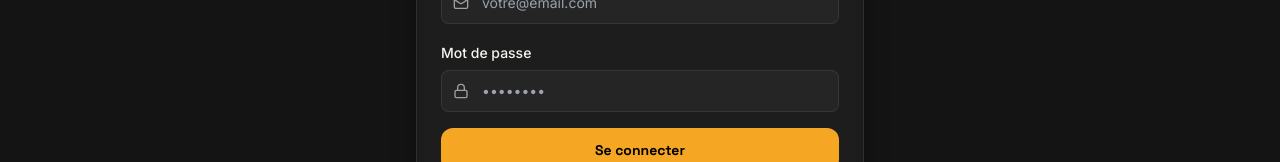
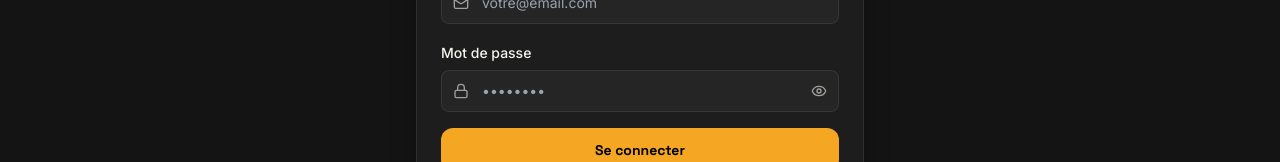
Before and after one commit to hatchoune/kitchen-mix, a Next.js app: page /connexion in a window 1280 px wide. Shown: the part 420-582 px from the top of the page. Built offline with nearby package versions, Linux system fonts and the light colour scheme; no server answers.

Commit message:
see-password

```diff
--- a/app/connexion/page.tsx
+++ b/app/connexion/page.tsx
@@ -4,7 +4,7 @@ import { useState, useEffect, Suspense } from "react";
 import { useRouter, useSearchParams } from "next/navigation";
 import { useForm } from "react-hook-form";
 import { zodResolver } from "@hookform/resolvers/zod";
-import { Mail, Lock, UserIcon, Wand2 } from "lucide-react";
+import { Mail, Lock, UserIcon, Wand2, Eye, EyeOff } from "lucide-react";
 import { useAuth } from "@/hooks/useAuth";
 import Logo from "@/components/ui/Logo";
 import { cn } from "@/lib/utils";
@@ -22,7 +22,8 @@ function ConnexionContent() {
   const [error, setError] = useState("");
   const [success, setSuccess] = useState("");
   const [submitting, setSubmitting] = useState(false);
-
+  const [showLoginPassword, setShowLoginPassword] = useState(false);
+  const [showRegisterPassword, setShowRegisterPassword] = useState(false);
   const {
     user,
     loading,
@@ -164,11 +165,23 @@ function ConnexionContent() {
               <div className="relative">
                 <Lock className="absolute left-3 top-1/2 -translate-y-1/2 w-4 h-4 text-muted-foreground" />
                 <input
-                  type="password"
+                  type={showLoginPassword ? "text" : "password"}
                   {...loginForm.register("password")}
                   placeholder="••••••••"
-                  className="w-full bg-card border border-border rounded-lg pl-10 pr-4 py-2.5 text-sm"
+                  className="w-full bg-card border border-border rounded-lg pl-10 pr-10 py-2.5 text-sm"
                 />
+                <button
+                  type="button"
+                  onClick={() => setShowLoginPassword((v) => !v)}
+                  className="absolute right-3 top-1/2 -translate-y-1/2 text-muted-foreground hover:text-foreground transition-colors"
+                  tabIndex={-1}
+                >
+                  {showLoginPassword ? (
+                    <EyeOff className="w-4 h-4" />
+                  ) : (
+                    <Eye className="w-4 h-4" />
+                  )}
+                </button>
               </div>
               {loginForm.formState.errors.password && (
                 <p className="text-xs text-error">
@@ -233,11 +246,23 @@ function ConnexionContent() {
               <div className="relative">
                 <Lock className="absolute left-3 top-1/2 -translate-y-1/2 w-4 h-4 text-muted-foreground" />
                 <input
-                  type="password"
+                  type={showRegisterPassword ? "text" : "password"}
                   {...registerForm.register("password")}
                   placeholder="••••••••"
-                  className="w-full bg-card border border-border rounded-lg pl-10 pr-4 py-2.5 text-sm"
+                  className="w-full bg-card border border-border rounded-lg pl-10 pr-10 py-2.5 text-sm"
                 />
+                <button
+                  type="button"
+                  onClick={() => setShowRegisterPassword((v) => !v)}
+                  className="absolute right-3 top-1/2 -translate-y-1/2 text-muted-foreground hover:text-foreground transition-colors"
+                  tabIndex={-1}
+                >
+                  {showRegisterPassword ? (
+                    <EyeOff className="w-4 h-4" />
+                  ) : (
+                    <Eye className="w-4 h-4" />
+                  )}
+                </button>
               </div>
               {registerForm.formState.errors.password && (
                 <p className="text-xs text-error">
```
